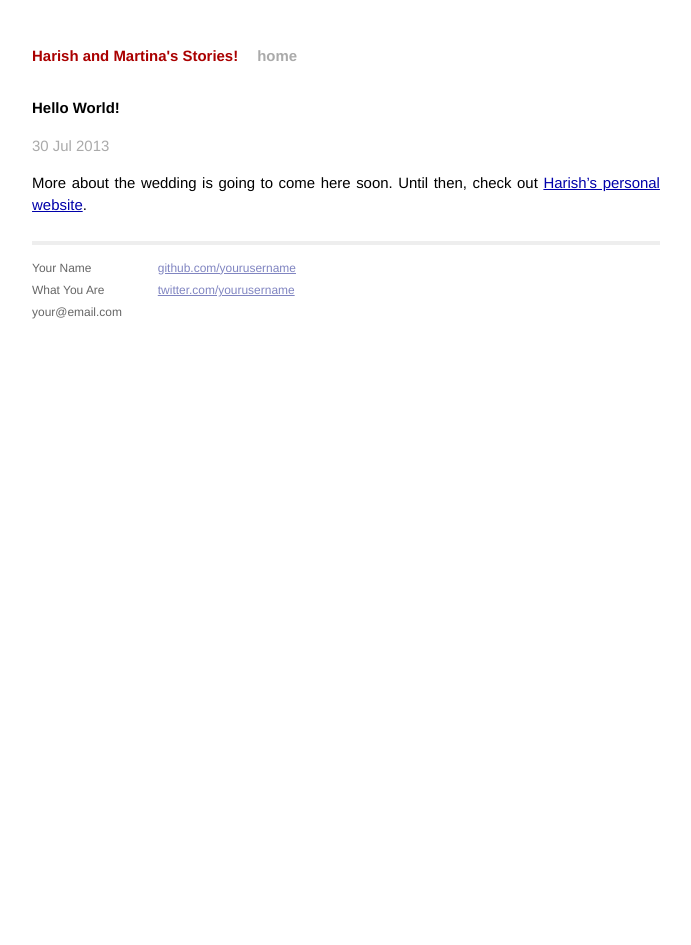
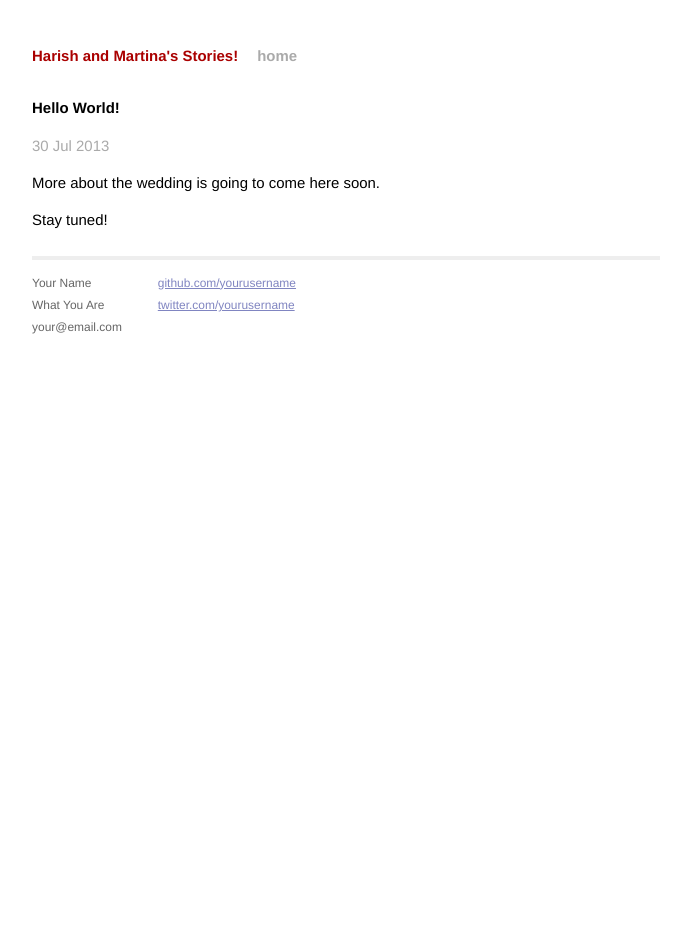
Before and after one commit to hnarayanan/hmstories.org, a Jekyll site: the page built from _posts/2013-07-30-hello-world.markdown, in a window 1280 px wide. Shown: the whole page, without its empty margins (294-985 px from the left). Built offline with Jekyll 4.4.1, drawn with Linux system fonts in a browser that asks for light colours; Markdown is read by kramdown in place of the engine named in the settings.

Commit message:
Update the first post

```diff
--- a/_posts/2013-07-30-hello-world.markdown
+++ b/_posts/2013-07-30-hello-world.markdown
@@ -2,10 +2,9 @@
 layout: post
 title:  "Hello World!"
 date:   2013-07-30 11:41:37
-categories: meta
+categories: wedding
 ---
 
-More about the wedding is going to come here soon. Until then, check
-out [Harish's personal website][harish-pw].
+More about the wedding is going to come here soon.
 
-[harish-pw]: http://harishnarayanan.org/
+Stay tuned!
```
